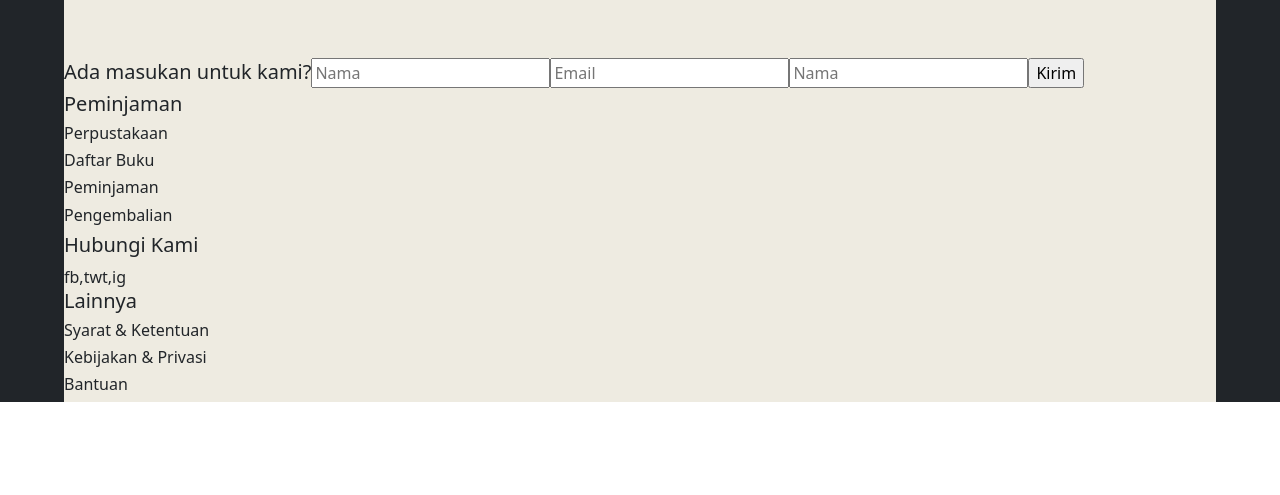
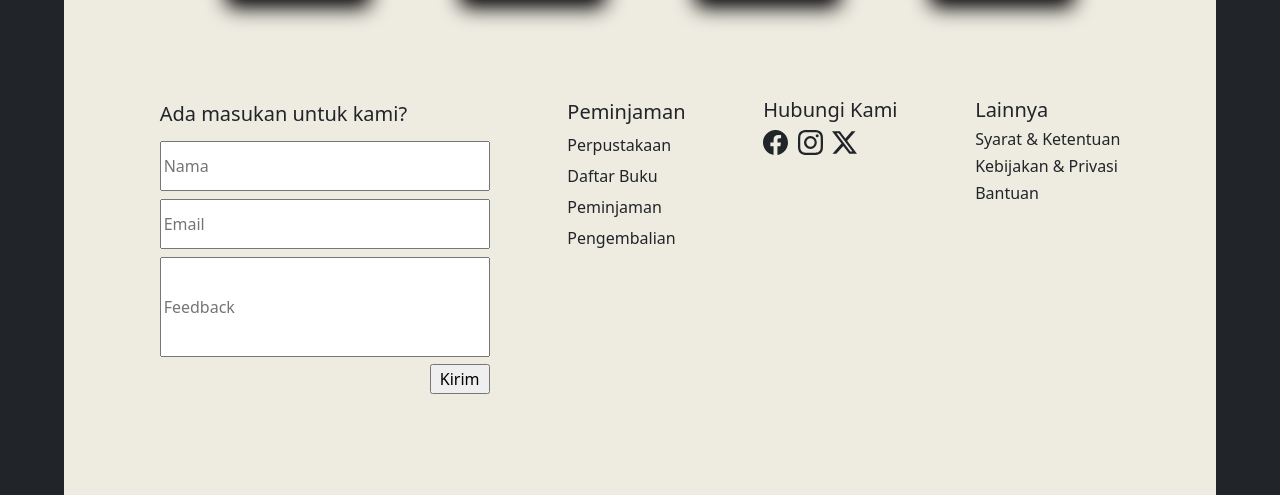
Before and after one commit to mawghan0/webrary-vue, a Vue app: page /home in a window 1280 px wide. Shown: the part 3870-4365 px from the top of the page. Before the commit the page ends 4272 px from the top, so only its background shows below. Built offline with nearby package versions, Linux system fonts and the light colour scheme.

Commit message:
done homeview

```diff
--- a/src/views/HomeView.vue
+++ b/src/views/HomeView.vue
@@ -389,7 +389,7 @@
         </div>
       </div>
       <!-- all -->
-      <footer container>
+      <div class="container container-footer">
         <div class="masukan">
           <form action="">
             <label for="">
@@ -397,8 +397,8 @@
             </label>
             <input type="text" name="" id="" placeholder="Nama">
             <input type="email" name="" id="" placeholder="Email">
-            <input type="text" name="" id="" placeholder="Nama">
-            <input type="button" value="Kirim">
+            <input type="text" name="" id="feedback" placeholder="Feedback">
+            <input type="button" value="Kirim" id="kirim">
           </form>
         </div>
         <div class="peminjaman">
@@ -411,7 +411,21 @@
         <div class="hubungi">
           <h5>Hubungi Kami</h5>
           <div class="logo">
-            fb,twt,ig
+            <svg xmlns="http://www.w3.org/2000/svg" width="25" height="25" fill="currentColor" class="bi bi-facebook"
+              viewBox="0 0 16 16">
+              <path
+                d="M16 8.049c0-4.446-3.582-8.05-8-8.05C3.58 0-.002 3.603-.002 8.05c0 4.017 2.926 7.347 6.75 7.951v-5.625h-2.03V8.05H6.75V6.275c0-2.017 1.195-3.131 3.022-3.131.876 0 1.791.157 1.791.157v1.98h-1.009c-.993 0-1.303.621-1.303 1.258v1.51h2.218l-.354 2.326H9.25V16c3.824-.604 6.75-3.934 6.75-7.951" />
+            </svg>
+            <svg xmlns="http://www.w3.org/2000/svg" width="25" height="25" fill="currentColor" class="bi bi-instagram"
+              viewBox="0 0 16 16">
+              <path
+                d="M8 0C5.829 0 5.556.01 4.703.048 3.85.088 3.269.222 2.76.42a3.9 3.9 0 0 0-1.417.923A3.9 3.9 0 0 0 .42 2.76C.222 3.268.087 3.85.048 4.7.01 5.555 0 5.827 0 8.001c0 2.172.01 2.444.048 3.297.04.852.174 1.433.372 1.942.205.526.478.972.923 1.417.444.445.89.719 1.416.923.51.198 1.09.333 1.942.372C5.555 15.99 5.827 16 8 16s2.444-.01 3.298-.048c.851-.04 1.434-.174 1.943-.372a3.9 3.9 0 0 0 1.416-.923c.445-.445.718-.891.923-1.417.197-.509.332-1.09.372-1.942C15.99 10.445 16 10.173 16 8s-.01-2.445-.048-3.299c-.04-.851-.175-1.433-.372-1.941a3.9 3.9 0 0 0-.923-1.417A3.9 3.9 0 0 0 13.24.42c-.51-.198-1.092-.333-1.943-.372C10.443.01 10.172 0 7.998 0zm-.717 1.442h.718c2.136 0 2.389.007 3.232.046.78.035 1.204.166 1.486.275.373.145.64.319.92.599s.453.546.598.92c.11.281.24.705.275 1.485.039.843.047 1.096.047 3.231s-.008 2.389-.047 3.232c-.035.78-.166 1.203-.275 1.485a2.5 2.5 0 0 1-.599.919c-.28.28-.546.453-.92.598-.28.11-.704.24-1.485.276-.843.038-1.096.047-3.232.047s-2.39-.009-3.233-.047c-.78-.036-1.203-.166-1.485-.276a2.5 2.5 0 0 1-.92-.598 2.5 2.5 0 0 1-.6-.92c-.109-.281-.24-.705-.275-1.485-.038-.843-.046-1.096-.046-3.233s.008-2.388.046-3.231c.036-.78.166-1.204.276-1.486.145-.373.319-.64.599-.92s.546-.453.92-.598c.282-.11.705-.24 1.485-.276.738-.034 1.024-.044 2.515-.045zm4.988 1.328a.96.96 0 1 0 0 1.92.96.96 0 0 0 0-1.92m-4.27 1.122a4.109 4.109 0 1 0 0 8.217 4.109 4.109 0 0 0 0-8.217m0 1.441a2.667 2.667 0 1 1 0 5.334 2.667 2.667 0 0 1 0-5.334" />
+            </svg>
+            <svg xmlns="http://www.w3.org/2000/svg" width="25" height="25" fill="currentColor" class="bi bi-twitter-x"
+              viewBox="0 0 16 16">
+              <path
+                d="M12.6.75h2.454l-5.36 6.142L16 15.25h-4.937l-3.867-5.07-4.425 5.07H.316l5.733-6.57L0 .75h5.063l3.495 4.633L12.601.75Zm-.86 13.028h1.36L4.323 2.145H2.865z" />
+            </svg>
           </div>
         </div>
         <div class="lainnya">
@@ -420,7 +434,7 @@
           <h6>Kebijakan & Privasi</h6>
           <h6>Bantuan</h6>
         </div>
-      </footer>
+      </div>
     </div>
 
 
@@ -637,8 +651,8 @@
   justify-content: space-evenly;
   width: 90%;
   flex-wrap: wrap;
-  column-gap: 23px;
-  row-gap: 50px;
+  column-gap: 25px;
+  row-gap: 60px;
 }
 
 .book-all {
@@ -665,4 +679,60 @@
 }
 
 /* all css */
+.container-footer {
+  display: flex;
+  flex-direction: row;
+  /* border: 1px solid black; */
+  justify-content: space-evenly;
+  /* margin-bottom: 50px; */
+  height: 400px;
+}
+
+.masukan form {
+  display: flex;
+  flex-direction: column;
+
+  height: 75%;
+  justify-content: space-around;
+}
+
+.masukan form input {
+  height: 50px;
+  width: 330px;
+
+
+}
+
+#feedback {
+  height: 100px;
+}
+
+#kirim {
+  width: 60px;
+  height: 30px;
+  align-self: flex-end;
+}
+
+.peminjaman {
+  display: flex;
+  flex-direction: column;
+  /* border: 1px solid black; */
+  height: 40%;
+  justify-content: space-around;
+}
+
+.peminjaman h6 {
+  font-weight: 400;
+}
+
+.logo {
+  display: flex;
+  /* border: 1px solid black; */
+  width: 70%;
+  justify-content: space-between;
+}
+
+.lainnya h6 {
+  font-weight: 400;
+}
 </style>
```
